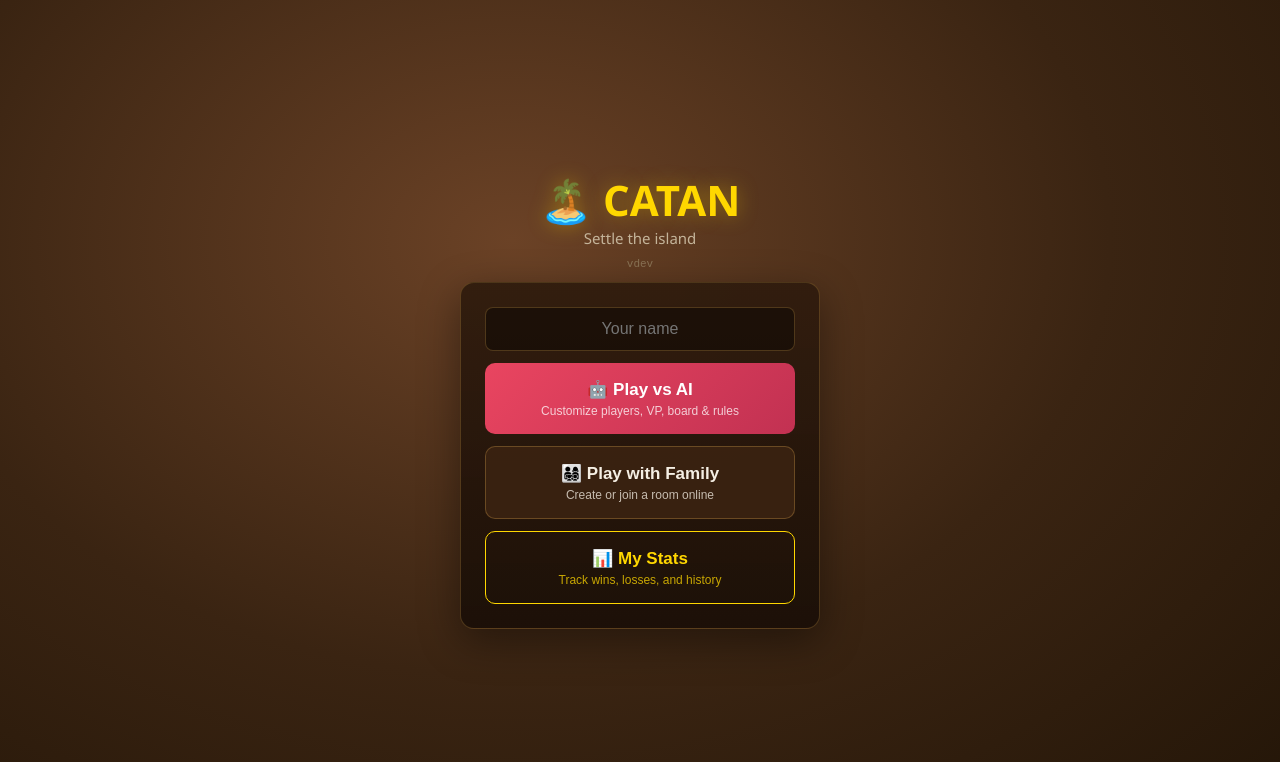
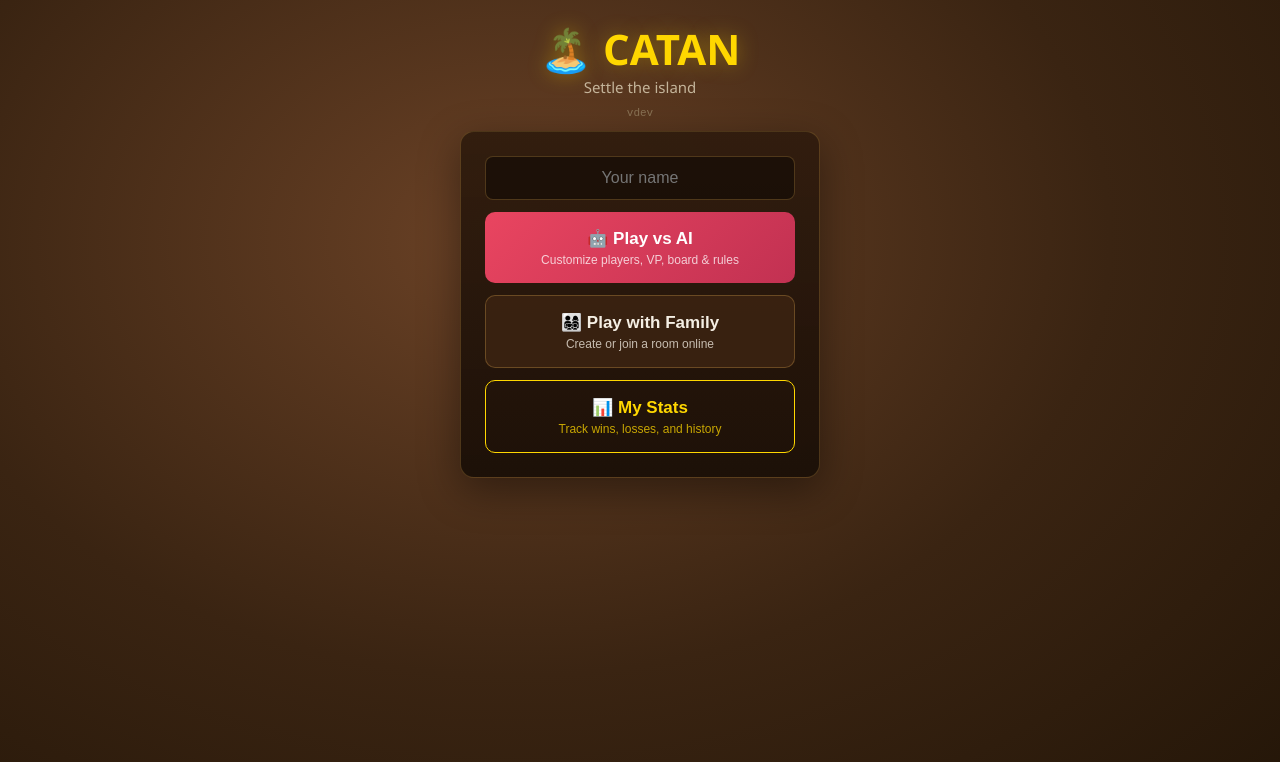
Before and after one commit to krioku-can/catan, a React (Vite) app in the folder client/: page / in a window 1280 px wide. Shown: the top 762 px of the page. Built offline with nearby package versions, Linux system fonts and the light colour scheme; no server answers.

Commit message:
Fix setup screen scroll so Start Game is reachable
Root overflow:hidden blocked scrolling on tall customize UI.
Make home/setup/lobby/profile scrollable pages with sticky Start.

```diff
--- a/client/src/App.tsx
+++ b/client/src/App.tsx
@@ -27,7 +27,7 @@
   };
 
   return (
-    <div style={styles.container}>
+    <div className="scroll-page" style={styles.container}>
       <h1 style={styles.title}>🏝️ CATAN</h1>
       <p style={styles.subtitle}>Settle the island</p>
       <div style={styles.versionBadge} title="Build version (git commit + build time)">v{APP_VERSION}</div>
@@ -124,12 +124,17 @@
     display: 'flex',
     flexDirection: 'column',
     alignItems: 'center',
-    justifyContent: 'center',
-    minHeight: '100dvh',
+    justifyContent: 'flex-start',
+    height: '100%',
+    maxHeight: '100dvh',
+    overflowY: 'auto',
+    WebkitOverflowScrolling: 'touch',
     background: 'radial-gradient(ellipse at 40% 30%, #6b4226 0%, #3a2412 55%, #241608 100%)',
     color: '#f5efe4',
     fontFamily: 'Segoe UI, sans-serif',
-    padding: 20,
+    padding: '20px 20px max(28px, env(safe-area-inset-bottom, 0px))',
+    paddingTop: 'max(20px, env(safe-area-inset-top, 0px))',
+    boxSizing: 'border-box',
   },
   title: {
     fontSize: 42,
--- a/client/src/components/Game.tsx
+++ b/client/src/components/Game.tsx
@@ -880,7 +880,7 @@
   const [boardMode, setBoardMode] = useState<'random' | 'balanced'>('balanced');
 
   return (
-    <div style={styles.setupScreen}>
+    <div className="scroll-page" style={styles.setupScreen}>
       <h1 style={styles.title}>🏝️ CATAN</h1>
       <p style={styles.subtitle}>Customize game · Catan Universe style</p>
 
@@ -979,6 +979,7 @@
           Setup: resources only from your <strong>second</strong> settlement (official Catan).
         </p>
 
+        <div style={styles.setupActions}>
           <button
             type="button"
             style={styles.startBtn}
@@ -996,6 +997,7 @@
           {onBack && (
             <button type="button" style={styles.backBtn} onClick={onBack}>Back</button>
           )}
+        </div>
       </div>
     </div>
   );
@@ -1122,39 +1124,75 @@
     border: '1px solid rgba(255,215,0,0.15)',
   },
   setupScreen: {
-    display: 'flex', flexDirection: 'column', alignItems: 'center', justifyContent: 'center',
-    minHeight: '100dvh', background: '#1a1a2e', color: '#e0e0e0', padding: 20,
+    height: '100%',
+    maxHeight: '100dvh',
+    width: '100%',
+    overflowY: 'auto',
+    overflowX: 'hidden',
+    WebkitOverflowScrolling: 'touch',
+    overscrollBehavior: 'contain',
+    display: 'flex',
+    flexDirection: 'column',
+    alignItems: 'center',
+    justifyContent: 'flex-start',
+    background: 'radial-gradient(ellipse at 40% 20%, #6b4226 0%, #3a2412 55%, #241608 100%)',
+    color: '#f5efe4',
+    padding: '16px 16px max(28px, env(safe-area-inset-bottom, 0px))',
+    paddingTop: 'max(16px, env(safe-area-inset-top, 0px))',
+    boxSizing: 'border-box',
   },
   title: {
-    fontSize: 40, color: '#ffd700', margin: 0, textShadow: '0 0 20px rgba(255,215,0,0.3)',
+    fontSize: 36, color: '#ffd700', margin: '8px 0 0', textShadow: '0 0 20px rgba(255,215,0,0.3)',
+    flexShrink: 0,
   },
-  subtitle: { fontSize: 15, color: '#8890a0', marginBottom: 24 },
+  subtitle: { fontSize: 14, color: '#c4b49a', marginBottom: 16, flexShrink: 0 },
   setupCard: {
-    background: '#16213e', borderRadius: 12, padding: 24, width: '100%', maxWidth: 400,
-    display: 'flex', flexDirection: 'column', gap: 14,
+    background: 'linear-gradient(180deg, rgba(48,28,14,0.95), rgba(28,16,8,0.98))',
+    borderRadius: 12,
+    padding: 20,
+    width: '100%',
+    maxWidth: 400,
+    display: 'flex',
+    flexDirection: 'column',
+    gap: 12,
+    border: '1px solid rgba(200,150,70,0.28)',
+    boxShadow: '0 12px 40px rgba(0,0,0,0.35)',
+    marginBottom: 8,
   },
-  label: { fontSize: 13, color: '#8890a0', textTransform: 'uppercase', letterSpacing: 1 },
+  label: { fontSize: 13, color: '#c4b49a', textTransform: 'uppercase', letterSpacing: 1 },
   playerCountRow: { display: 'flex', gap: 8 },
   countBtn: {
-    flex: 1, padding: 12, border: '2px solid #0f3460', borderRadius: 8,
-    background: '#1a1a2e', color: '#e0e0e0', fontSize: 18, fontWeight: 'bold', cursor: 'pointer',
+    flex: 1, padding: 12, border: '2px solid rgba(200,150,70,0.25)', borderRadius: 8,
+    background: 'rgba(20,12,6,0.7)', color: '#f5efe4', fontSize: 18, fontWeight: 'bold', cursor: 'pointer',
   },
-  countBtnActive: { borderColor: '#ffd700', background: '#0f3460' },
+  countBtnActive: { borderColor: '#ffd700', background: 'rgba(60,36,18,0.95)' },
   playerRow: { display: 'flex', alignItems: 'center', gap: 8 },
   colorDot: { width: 14, height: 14, borderRadius: '50%', flexShrink: 0 },
   nameInput: {
-    flex: 1, padding: '8px 12px', border: '1px solid #0f3460', borderRadius: 6,
-    background: '#1a1a2e', color: '#e0e0e0', fontSize: 14,
+    flex: 1, padding: '8px 12px', border: '1px solid rgba(200,150,70,0.3)', borderRadius: 6,
+    background: 'rgba(20,12,6,0.7)', color: '#f5efe4', fontSize: 14,
   },
-  aiCheckbox: { display: 'flex', alignItems: 'center', gap: 4, fontSize: 13, color: '#8890a0' },
+  aiCheckbox: { display: 'flex', alignItems: 'center', gap: 4, fontSize: 13, color: '#c4b49a' },
+  setupActions: {
+    position: 'sticky',
+    bottom: 0,
+    display: 'flex',
+    flexDirection: 'column',
+    gap: 8,
+    marginTop: 4,
+    paddingTop: 10,
+    background: 'linear-gradient(180deg, rgba(28,16,8,0), rgba(28,16,8,0.98) 28%)',
+  },
   startBtn: {
     padding: '14px 24px', border: 'none', borderRadius: 8,
     background: 'linear-gradient(135deg, #e94560, #c23152)',
     color: 'white', fontSize: 17, fontWeight: 'bold', cursor: 'pointer',
+    width: '100%',
   },
   backBtn: {
-    padding: '10px', border: '1px solid #0f3460', borderRadius: 8,
-    background: 'transparent', color: '#8890a0', cursor: 'pointer',
+    padding: '10px', border: '1px solid rgba(200,150,70,0.3)', borderRadius: 8,
+    background: 'transparent', color: '#c4b49a', cursor: 'pointer',
+    width: '100%',
   },
   turnOrderScreen: {
     position: 'absolute', inset: 0, zIndex: 50, display: 'flex',
--- a/client/src/components/Lobby.tsx
+++ b/client/src/components/Lobby.tsx
@@ -275,12 +275,16 @@
     display: 'flex',
     flexDirection: 'column',
     alignItems: 'center',
-    justifyContent: 'center',
-    minHeight: '100dvh',
+    justifyContent: 'flex-start',
+    height: '100%',
+    maxHeight: '100dvh',
+    overflowY: 'auto',
+    WebkitOverflowScrolling: 'touch',
     background: '#1a1a2e',
     color: '#e0e0e0',
     fontFamily: 'Segoe UI, sans-serif',
-    padding: 20,
+    padding: '20px 20px max(28px, env(safe-area-inset-bottom, 0px))',
+    boxSizing: 'border-box',
   },
   title: {
     fontSize: 36,
--- a/client/src/components/Profile.tsx
+++ b/client/src/components/Profile.tsx
@@ -107,11 +107,14 @@
   container: {
     display: 'flex',
     flexDirection: 'column',
-    minHeight: '100dvh',
+    height: '100%',
+    maxHeight: '100dvh',
+    overflowY: 'auto',
+    WebkitOverflowScrolling: 'touch',
     background: '#1a1a2e',
     color: '#e0e0e0',
     fontFamily: 'Segoe UI, sans-serif',
-    padding: 20,
+    padding: '20px 20px max(28px, env(safe-area-inset-bottom, 0px))',
     maxWidth: 480,
     margin: '0 auto',
     width: '100%',
--- a/client/src/index.css
+++ b/client/src/index.css
@@ -18,6 +18,8 @@
   min-height: 100%;
   min-height: 100dvh;
   box-sizing: border-box;
+  /* Allow nested scroll pages (setup/home/lobby) to scroll inside the locked shell */
+  position: relative;
 }
 
 body {
@@ -25,6 +27,18 @@
   -webkit-tap-highlight-color: transparent;
   touch-action: manipulation;
   color: #f5efe4;
+}
+
+/* Scrollable full-screen pages (home, setup, lobby, profile) */
+.scroll-page {
+  height: 100%;
+  max-height: 100dvh;
+  width: 100%;
+  overflow-x: hidden;
+  overflow-y: auto;
+  -webkit-overflow-scrolling: touch;
+  overscroll-behavior: contain;
+  box-sizing: border-box;
 }
 
 /* ── Score bar (CU top pills) ─────────────────────────────────────── */
```
Lines whose indentation alone changed are shown as unchanged.
